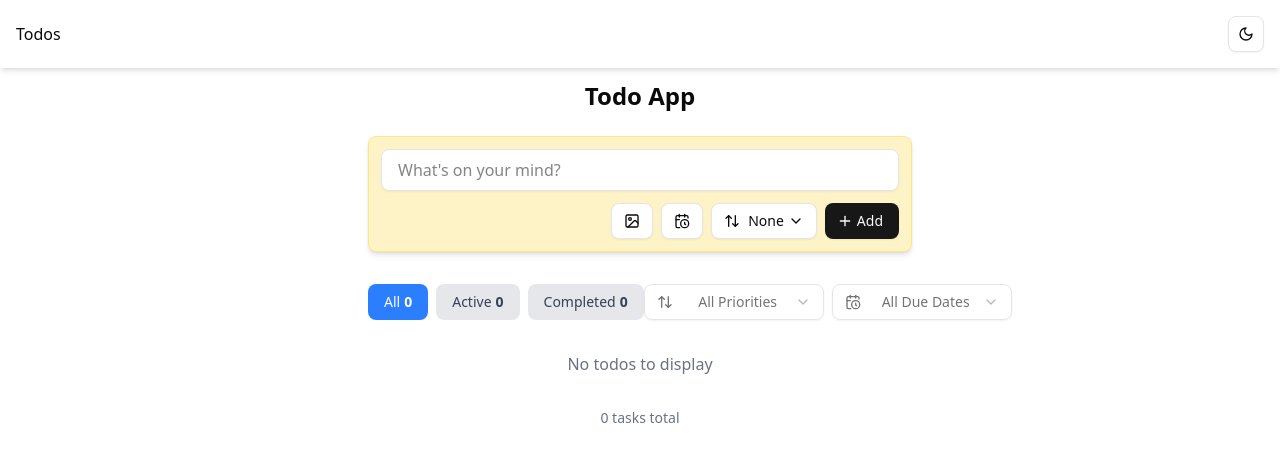
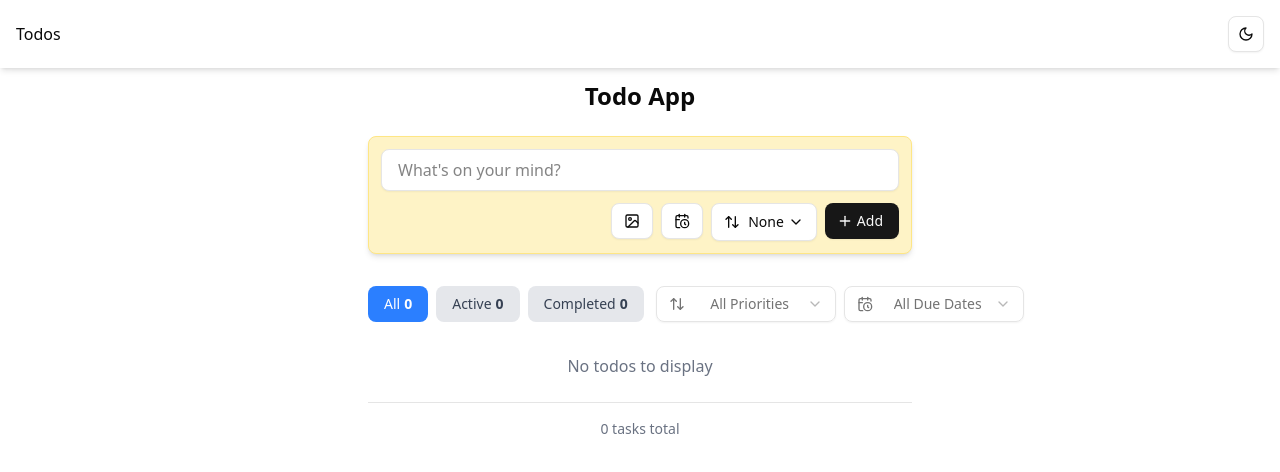
Before and after one commit to shynnobi/vpf-todo-app, a React (Vite) app: page /todos in a window 1280 px wide. Shown: the top 472 px of the page. Built offline with nearby package versions, Linux system fonts and the light colour scheme.

Commit message:
refactor(ui): improve EditTodoForm buttons and minor UI adjustments

```diff
--- a/src/components/EditTodoForm.tsx
+++ b/src/components/EditTodoForm.tsx
@@ -1,5 +1,5 @@
 import { ChangeEvent, FormEvent, useState } from 'react';
-import { X } from 'lucide-react';
+import { Save, X } from 'lucide-react';
 
 import { Button } from '@/components/ui/button';
 import { PriorityPicker } from '@/components/ui/PriorityPicker';
@@ -108,14 +108,17 @@ export function EditTodoForm({ initialData, onSave, onCancel }: EditTodoFormProp
 
 			{/* Action Buttons */}
 			<div className="mt-4 flex justify-end space-x-2">
-				<button
+				<Button
 					type="button"
+					variant="ghost"
 					onClick={onCancel}
-					className="inline-flex h-10 items-center justify-center rounded-md border border-input bg-background px-4 py-2 text-sm font-medium ring-offset-background transition-colors hover:bg-accent hover:text-accent-foreground focus-visible:outline-none focus-visible:ring-2 focus-visible:ring-ring focus-visible:ring-offset-2 disabled:pointer-events-none disabled:opacity-50 cursor-pointer"
+					className="cursor-pointer text-gray-600"
+					size="sm"
 				>
-					Cancel
-				</button>
-				<Button type="submit" size="sm">
+					<X /> Cancel
+				</Button>
+				<Button type="submit" size="sm" className="cursor-pointer">
+					<Save />
 					Save Changes
 				</Button>
 			</div>
--- a/src/components/TodoContainer.tsx
+++ b/src/components/TodoContainer.tsx
@@ -68,7 +68,7 @@ export function TodoContainer() {
 		<div className="max-w-xl mx-auto p-4">
 			<h1 className="text-2xl font-bold text-center mb-6">Todo App</h1>
 			<AddTodoForm onAddTodo={addTodo} />
-			<div className="my-4 flex justify-between items-center">
+			<div className="my-4 flex justify-between gap-3 items-center">
 				<TodoFilter currentFilter={filter} onFilterChange={setFilter} counts={counts} />
 				<AdvancedFilters />
 			</div>
@@ -78,6 +78,7 @@ export function TodoContainer() {
 				onDeleteTodo={deleteTodo}
 				onSaveTodo={updateTodo}
 			/>
+			<hr className="my-2" />
 			<p className="text-center text-sm text-gray-500 mt-4">
 				{counts[FilterType.All]} tasks total
 				{filter !== FilterType.All && ` (${filteredTodos.length} shown)`}
--- a/src/components/ui/PriorityPicker.tsx
+++ b/src/components/ui/PriorityPicker.tsx
@@ -38,7 +38,7 @@ export const PriorityPicker: React.FC<PriorityPickerProps> = ({
 			<DropdownMenuTrigger asChild>
 				<Button
 					variant="outline"
-					className={`flex items-center gap-1 px-3 py-1 h-auto text-sm cursor-pointer ${className ?? ''}`}
+					className={`flex items-center gap-1 px-3 py-2 h-auto text-sm cursor-pointer ${className ?? ''}`}
 					aria-label={ariaLabel}
 				>
 					<ArrowUpDown className="mr-1 h-4 w-4" />
```
